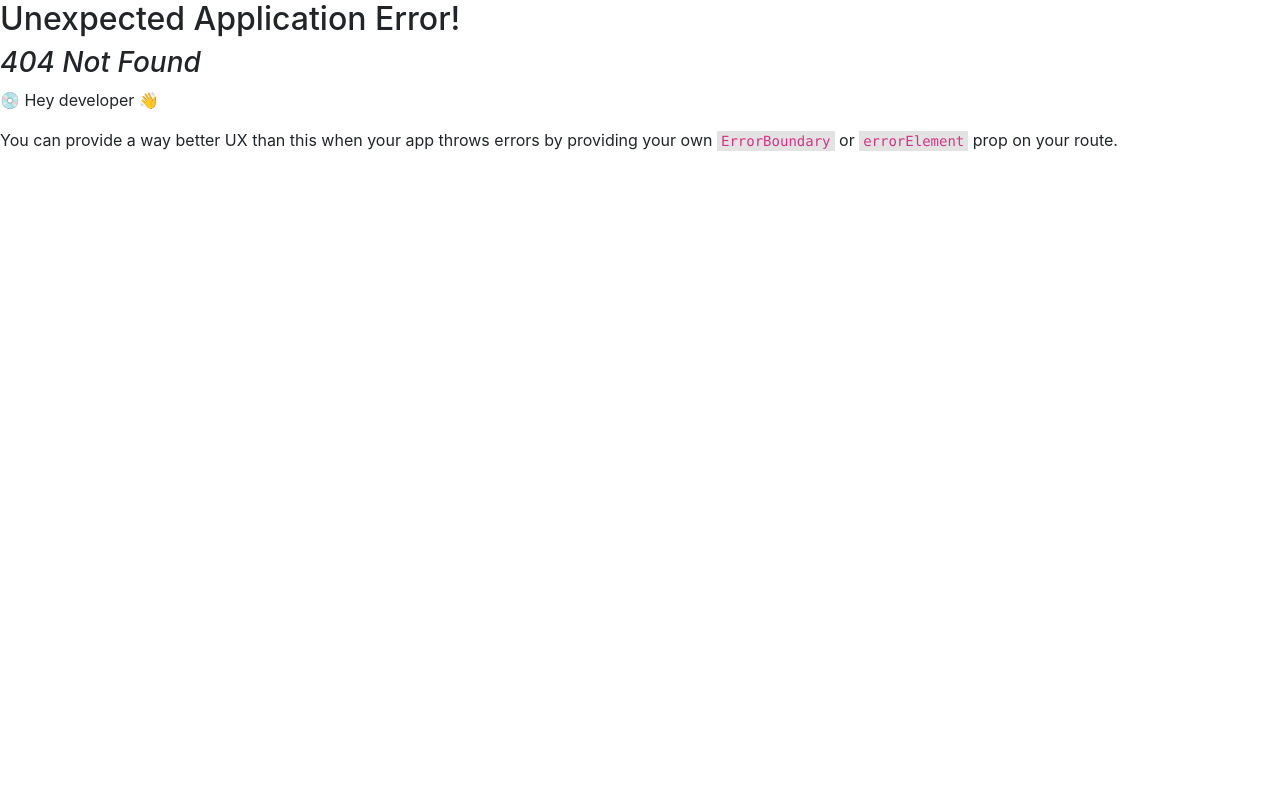
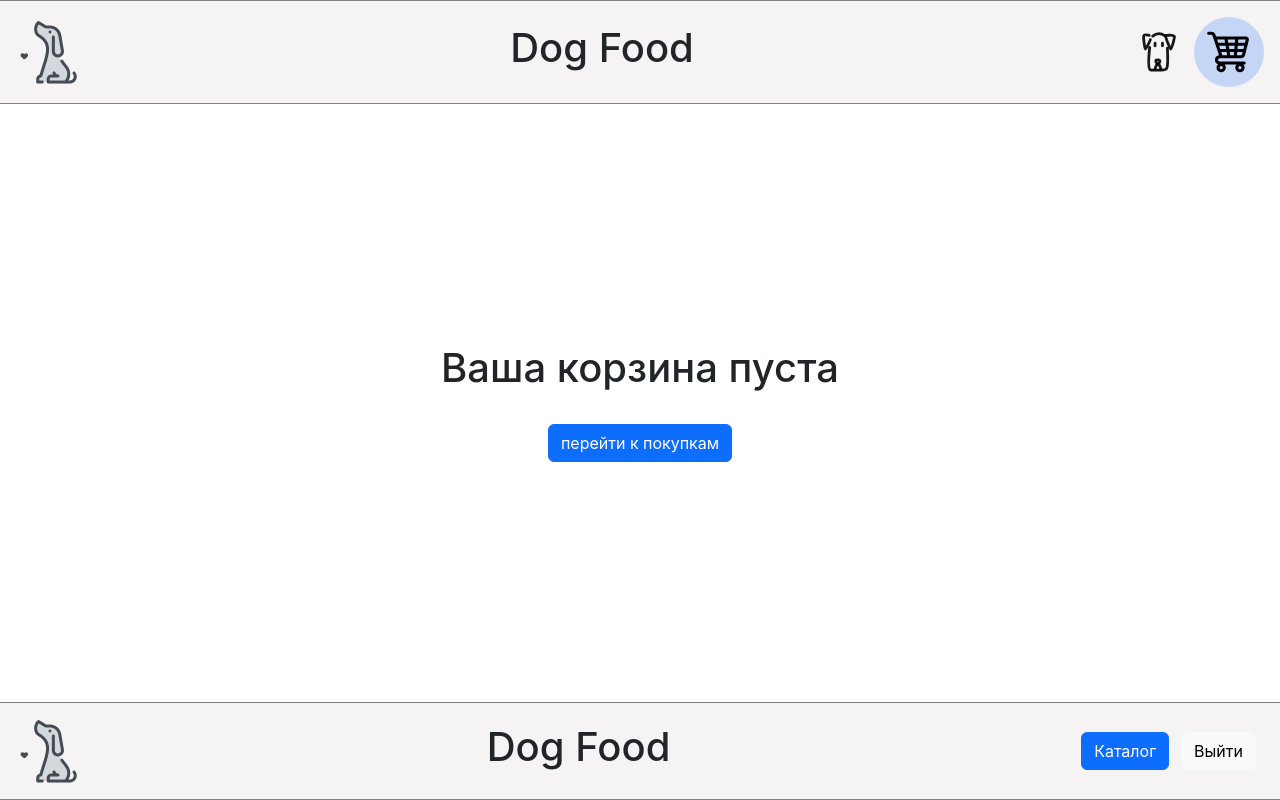
Before and after one commit to XeniaGorbunova/Dog-Food-Shop, a React (Create React App) app: page /cart in a window 1280 px wide. Before the commit this address had no page. Built offline with nearby package versions, Linux system fonts and the light colour scheme.

Commit message:
add redux & cart & search

```diff
--- a/package.json
+++ b/package.json
@@ -4,7 +4,7 @@
   "private": true,
   "homepage": "./",
   "dependencies": {
-    "@redux-devtools/extension": "^3.2.5",
+    "@reduxjs/toolkit": "^1.9.2",
     "@tanstack/react-query": "^4.22.0",
     "@testing-library/jest-dom": "^5.16.5",
     "@testing-library/react": "^13.4.0",
@@ -17,7 +17,6 @@
     "react-redux": "^8.0.5",
     "react-router-dom": "^6.6.2",
     "react-scripts": "5.0.1",
-    "redux": "^4.2.1",
     "web-vitals": "^2.1.4",
     "yup": "^0.32.11"
   },
--- /dev/null
+++ b/src/components/Cart/Cart.jsx
@@ -0,0 +1,19 @@
+/* eslint-disable max-len */
+import { Link } from 'react-router-dom'
+import '../../index.css'
+
+function Cart() {
+  return (
+    <div className="d-flex align-items-center justify-content-center flex-column">
+      <h1>Ваша корзина пуста</h1>
+      <Link to="/products">
+        <button type="button" className="btn btn-primary mt-4">
+          перейти к покупкам
+        </button>
+
+      </Link>
+    </div>
+  )
+}
+
+export default Cart
--- a/src/components/Header/Header.jsx
+++ b/src/components/Header/Header.jsx
@@ -1,7 +1,9 @@
+/* eslint-disable max-len */
 import { Link, NavLink } from 'react-router-dom'
 import '../../index.css'
 import dogFace from '../../assets/dogFace.svg'
 import dog from '../../assets/dog.png'
+import cart from '../../assets/cart.svg'
 
 function Header() {
   console.log()
@@ -12,10 +14,16 @@ function Header() {
         <img src={dog} alt="" />
       </Link>
       <h1>Dog Food</h1>
-      <NavLink to="/signin" className={({ isActive }) => (isActive ? 'active_link' : undefined)}>
-        <img src={dogFace} alt="" style={{ width: '70px', height: '70px' }} />
+      <div className="d-flex align-items-center justify-content-center">
+        <NavLink to="/signin" className={({ isActive }) => (isActive ? 'active_link' : undefined)}>
+          <img src={dogFace} alt="" style={{ width: '70px', height: '70px' }} />
 
-      </NavLink>
+        </NavLink>
+        <NavLink to="/cart" className={({ isActive }) => (isActive ? 'active_link' : undefined)}>
+          <img src={cart} alt="" style={{ width: '70px', height: '70px', padding: '10px' }} />
+
+        </NavLink>
+      </div>
     </div>
   )
 }
--- a/src/components/Products/Products.jsx
+++ b/src/components/Products/Products.jsx
@@ -7,6 +7,7 @@ import { useTokenContext } from '../../context/TokenContext'
 import ProductItem from '../ProductItem/ProductItem'
 import withQuery from '../HOCs/withQuery'
 import { DogFoodApiConst } from '../../api/DogFoodapi'
+import Search from '../Search/Search'
 
 function ProductsInner({ data }) {
   const { products } = data
@@ -14,6 +15,7 @@ function ProductsInner({ data }) {
 
     <>
       <h1>Products</h1>
+      <Search />
       {products && (
       <ul className="d-flex p-2 flex-wrap align-items-center justify-content-around">
         {products.map((product) => (
@@ -48,17 +50,6 @@ function Products() {
   } = useQuery({
     queryKey: ['productsfetch'],
     queryFn: () => DogFoodApiConst.getAllProducts(),
-    /*   fetch('https://api.react-learning.ru/products', {
-      headers: {
-        authorization: `Bearer ${userToken}`,
-      },
-    })
-      .then((res) => {
-        if (res.status >= 400) {
-          throw new Error(`${res.status}: Произошла ошибка при получении информации о товарах. Попробуйте сделать запрос позже.`)
-        }
-        return res.json()
-      }),   */
     enabled: (userToken !== undefined) && (userToken !== ''),
   })
   console.log({
--- /dev/null
+++ b/src/components/Search/Search.jsx
@@ -0,0 +1,14 @@
+function Search() {
+  console.log()
+
+  return (
+    <input
+      placeholder="Поиск"
+      type="text"
+      className="form-control m-3"
+      style={{ width: '60%' }}
+    />
+  )
+}
+
+export default Search
--- a/src/index.css
+++ b/src/index.css
@@ -29,6 +29,11 @@ code {
 }
 
 .active_link {
+  display: flex;
+  align-items: center;
+  justify-content: center;
+  width: 70px;
+  height: 70px;
   background-color: rgba(0, 89, 255, 0.2);
   border-radius: 50%;
 }
--- a/src/index.js
+++ b/src/index.js
@@ -16,6 +16,7 @@ import SignIn from './components/SignIn/SignIn'
 import SignUp from './components/SignUp/SignUp'
 import './index.css'
 import TokenContextProvider from './context/TokenContext'
+import Cart from './components/Cart/Cart'
 // import App from './App'
 
 const router = createBrowserRouter([
@@ -39,6 +40,10 @@ const router = createBrowserRouter([
         path: '/products',
         element: <Products />,
       },
+      {
+        path: '/cart',
+        element: <Cart />,
+      },
     ],
   },
 ])
```
Also changed, not shown: src/redux/initState.js (added, +16 -0 lines), src/redux/slices/productsSlice.js (added, +8 -0 lines), src/assets/cart.svg (added), src/redux/slices/userSlice.js (added), 1 other file (tests, documents, lock files or other folders).
